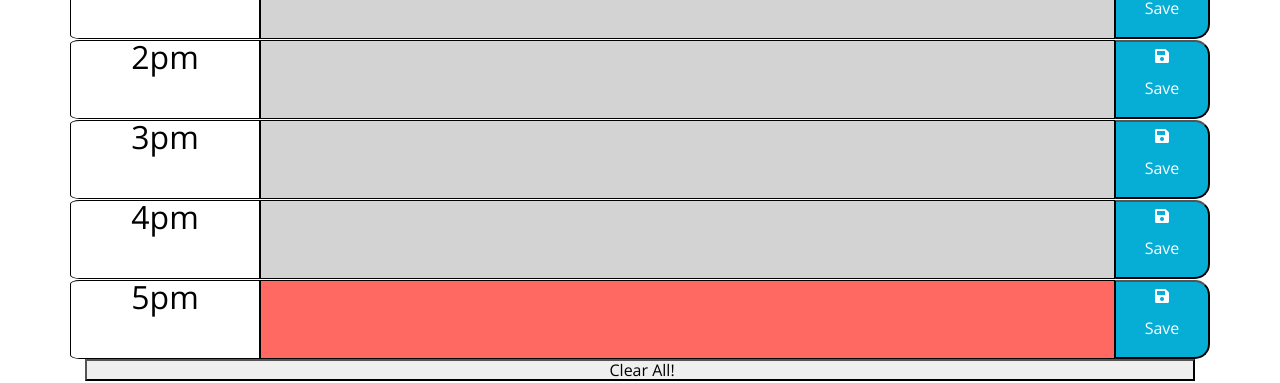
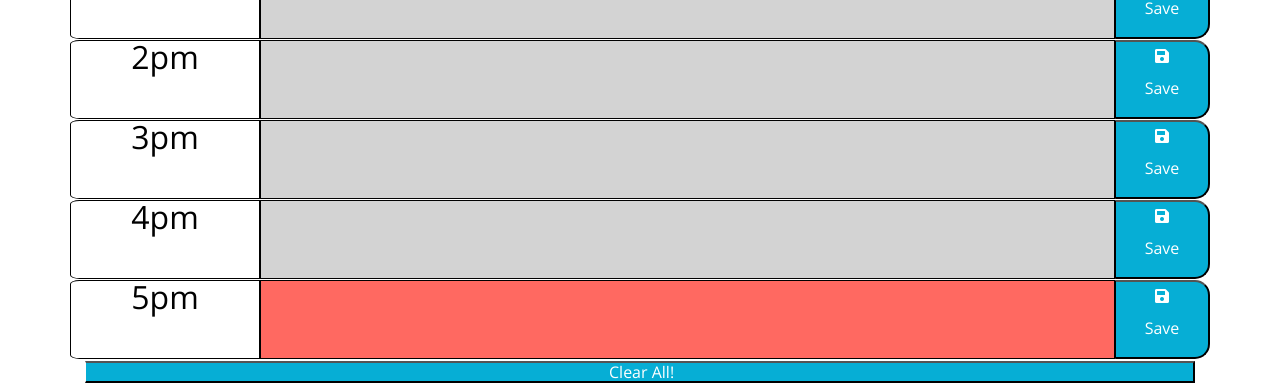
Before and after one commit to Mattrix01/Work-Day-Planner, a plain HTML site: page index.html in a window 1280 px wide. Shown: the part 697-1080 px from the top of the page. Drawn offline with nearby package versions, Linux system fonts and the light colour scheme; some icons are missing.

Commit message:
styled clear all button

```diff
--- a/Assets/CSS/style.css
+++ b/Assets/CSS/style.css
@@ -84,9 +84,9 @@ textarea {
   border: 1px solid black;
 }
 
-.binBtn {
+.clearBtn {
   border-left: 1px solid rgb(255, 255, 255);
-  background-color: #121111;
+  background-color: #06aed5;
   color: white;
   margin-top: 2px;
 }
```
